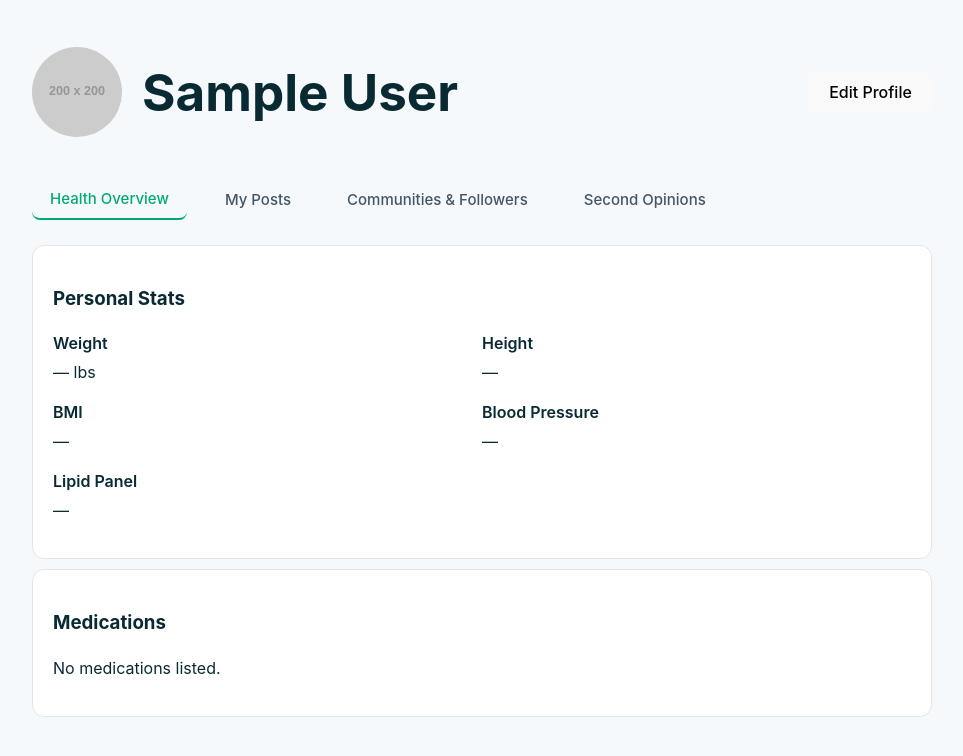
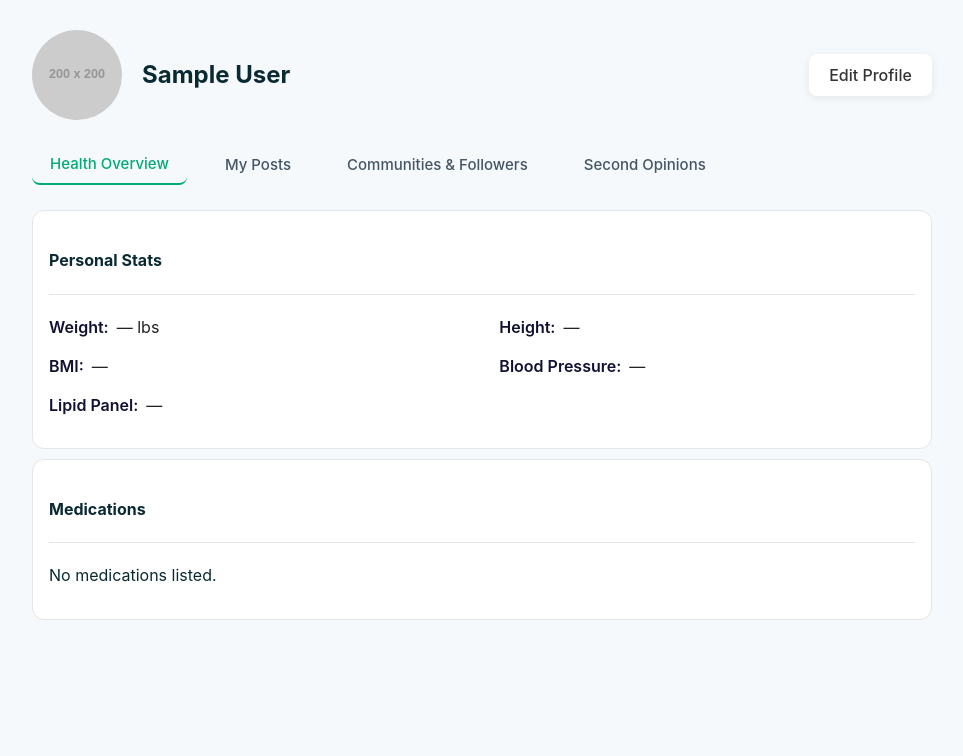
Before and after one commit to medbuddiee/medbuddie, a React (Vite) app in the folder client/: page /profile in a window 1280 px wide. Shown: the top 756 px of the page, without its empty margins (158-1121 px from the left). Built offline with nearby package versions, Linux system fonts and the light colour scheme; sample sign-in values are in the browser's storage.

Commit message:
Medbuddie Update 4  - few fixes

```diff
--- a/client/App.css
+++ b/client/App.css
@@ -34,10 +34,6 @@
   }
 }
 
-.card {
-  padding: 2em;
-}
-
 .read-the-docs {
   color: #888;
 }
--- a/client/src/components/Profile/EditProfilePage.jsx
+++ b/client/src/components/Profile/EditProfilePage.jsx
@@ -84,9 +84,9 @@ export default function EditProfilePage() {
                         <span>MedBuddie</span>
                     </div>
                 </div>
-                <button className="settings-button">
-                    <span className="material-icons">settings</span>
-                </button>
+                {/*<button className="settings-button">*/}
+                {/*    <span className="material-icons">settings</span>*/}
+                {/*</button>*/}
             </div>
             <form className="edit-profile-form" onSubmit={handleSubmit}>
                 <div className="avatar-container">
--- a/client/src/components/Profile/Profile.css
+++ b/client/src/components/Profile/Profile.css
@@ -49,6 +49,12 @@
 
 .medications-list li {
     /*padding: 0.25rem 0;*/
+}
+
+.edit-button {
+    background: #ffffff;
+    color: #333;
+    box-shadow: 0 2px 8px rgba(0, 0, 0, 0.08);
 }
 
 .edit-profile-form {
@@ -223,9 +229,9 @@
 .card {
     background: #fff;
     border-radius: 12px;
-    padding: 20px;
     margin-bottom: 10px;
     border: 1px solid #e5e5e5;
+    padding: 1em;
 }
 
 /* Stats Grid */
@@ -244,15 +250,48 @@
     margin-top: 5px;
 }
 
+/* Divider under section titles */
+.divider {
+    height: 1px;
+    background: #e5e5e5;
+    margin: 10px 0 20px 0;
+}
+
+/* Stats side-by-side layout */
+.stats-row {
+    display: flex;
+    justify-content: space-between;
+    margin-bottom: 15px;
+}
+
+
+.stat-item {
+    display: flex;
+    gap: 8px;
+    width: 48%;
+}
+
+.stat-label {
+    font-weight: 600;
+    color: #113;
+}
+
+.stat-value {
+    color: #222;
+}
+
 /* Medications */
-/*.medications-list {*/
-/*    list-style: none;*/
-/*    padding: 0;*/
-/*}*/
-
 .med-item {
     display: flex;
     justify-content: space-between;
     padding: 10px 0;
     /*border-bottom: 1px solid #eee;*/
 }
+
+.med-name {
+    font-weight: 500;
+}
+
+.med-value {
+    color: #444;
+}
--- a/client/src/components/Profile/ProfilePage.jsx
+++ b/client/src/components/Profile/ProfilePage.jsx
@@ -1,72 +1,3 @@
-// // client/src/components/Profile/ProfilePage.jsx
-// import React, { useEffect, useState } from 'react';
-// import './Profile.css';
-//
-// export default function ProfilePage() {
-//     const [profile, setProfile] = useState(null);
-//
-//     useEffect(() => {
-//         fetch('http://localhost:5000/api/profile')
-//             .then((res) => res.json())
-//             .then(setProfile)
-//             .catch(console.error);
-//     }, []);
-//
-//     if (!profile) return <div className="loading">Loading…</div>;
-//
-//     return (
-//         <div className="profile-page">
-//             <div className="profile-header">
-//                 <div className="profile-name">
-//                     <h1>{profile.name}</h1>
-//                     <p>{profile.bio}</p>
-//                 </div>
-//                 <button onClick={() => (window.location.href = '/edit-profile')}>
-//                     Edit Profile
-//                 </button>
-//             </div>
-//
-//             <h3>Personal Stats</h3>
-//             <div className="stats-grid">
-//                 <div className="stat-card">
-//                     <h4>Weight</h4>
-//                     <p>{profile.weight || '—'} lbs</p>
-//                 </div>
-//                 <div className="stat-card">
-//                     <h4>Height</h4>
-//                     <p>{profile.height || '—'}</p>
-//                 </div>
-//                 <div className="stat-card">
-//                     <h4>BMI</h4>
-//                     <p>{profile.bmi || '—'}</p>
-//                 </div>
-//                 <div className="stat-card">
-//                     <h4>Blood Pressure</h4>
-//                     <p>{profile.bloodPressure || '—'}</p>
-//                 </div>
-//                 <div className="stat-card">
-//                     <h4>Lipid Panel</h4>
-//                     <p>{profile.lipidPanel || '—'}</p>
-//                 </div>
-//             </div>
-//
-//             <h3>Medications</h3>
-//             <ul className="medications-list">
-//                 {profile.medications && profile.medications.length > 0 ? (
-//                     profile.medications.map((med, idx) => (
-//                         <li key={idx}>
-//                             {med.name} – {med.frequency}
-//                         </li>
-//                     ))
-//                 ) : (
-//                     <li>No medications listed.</li>
-//                 )}
-//             </ul>
-//         </div>
-//     );
-// }
-
-
 import React from 'react';
 import { useUser } from '../../context/UserContext';
 import './Profile.css';
@@ -87,7 +18,7 @@ export default function ProfilePage() {
                         className="profile-avatar"
                     />
                     <div>
-                        <h1>{user.name}</h1>
+                        <h2>{user.name}</h2>
                         <p className="profile-subtitle">{user.bio}</p>
                     </div>
                 </div>
@@ -110,40 +41,50 @@ export default function ProfilePage() {
 
             {/* PERSONAL STATS CARD */}
             <div className="card">
-                <h3>Personal Stats</h3>
-                <div className="stats-grid">
-                    <div>
-                        <h4>Weight</h4>
-                        <p>{user.weight || "—"} lbs</p>
+                <h4>Personal Stats</h4>
+                <div className="divider" />
+
+                <div className="stats-row">
+                    <div className="stat-item">
+                        <span className="stat-label">Weight:</span>
+                        <span className="stat-value">{user.weight || "—"} lbs</span>
                     </div>
-                    <div>
-                        <h4>Height</h4>
-                        <p>{user.height || "—"}</p>
+                    <div className="stat-item">
+                        <span className="stat-label">Height:</span>
+                        <span className="stat-value">{user.height || "—"}</span>
                     </div>
-                    <div>
-                        <h4>BMI</h4>
-                        <p>{user.bmi || "—"}</p>
+                </div>
+
+                <div className="stats-row">
+                    <div className="stat-item">
+                        <span className="stat-label">BMI:</span>
+                        <span className="stat-value">{user.bmi || "—"}</span>
                     </div>
-                    <div>
-                        <h4>Blood Pressure</h4>
-                        <p>{user.bloodPressure || "—"}</p>
+                    <div className="stat-item">
+                        <span className="stat-label">Blood Pressure:</span>
+                        <span className="stat-value">{user.bloodPressure || "—"}</span>
                     </div>
-                    <div>
-                        <h4>Lipid Panel</h4>
-                        <p>{user.lipidPanel || "—"}</p>
+                </div>
+
+                <div className="stats-row">
+                    <div className="stat-item">
+                        <span className="stat-label">Lipid Panel:</span>
+                        <span className="stat-value">{user.lipidPanel || "—"}</span>
                     </div>
                 </div>
             </div>
 
             {/* MEDICATIONS CARD */}
             <div className="card">
-                <h3>Medications</h3>
+                <h4>Medications</h4>
+                <div className="divider" />
+
                 {user.medications?.length > 0 ? (
                     <ul className="medications-list">
                         {user.medications.map((med, idx) => (
                             <li key={idx} className="med-item">
-                                <span>{med.name}</span>
-                                <span className="med-freq">{med.frequency}</span>
+                                <span className="med-name">{med.name}</span>
+                                <span className="med-value">{med.frequency}</span>
                             </li>
                         ))}
                     </ul>
--- a/client/src/components/SignIn.jsx
+++ b/client/src/components/SignIn.jsx
@@ -49,11 +49,11 @@ export default function SignIn() {
 
             // ❗ If backend login failed, fallback to mock
             if (
-                identifier === "kshitijkaushik14@gmail.com" &&
+                identifier === "abcdef@gmail.com" &&
                 password === "123456"
             ) {
                 login({
-                    name: "Kshitij Kaushik",
+                    name: "Lalit Wadhwani",
                     email: identifier,
                 });
                 return navigate("/dashboard");
```
